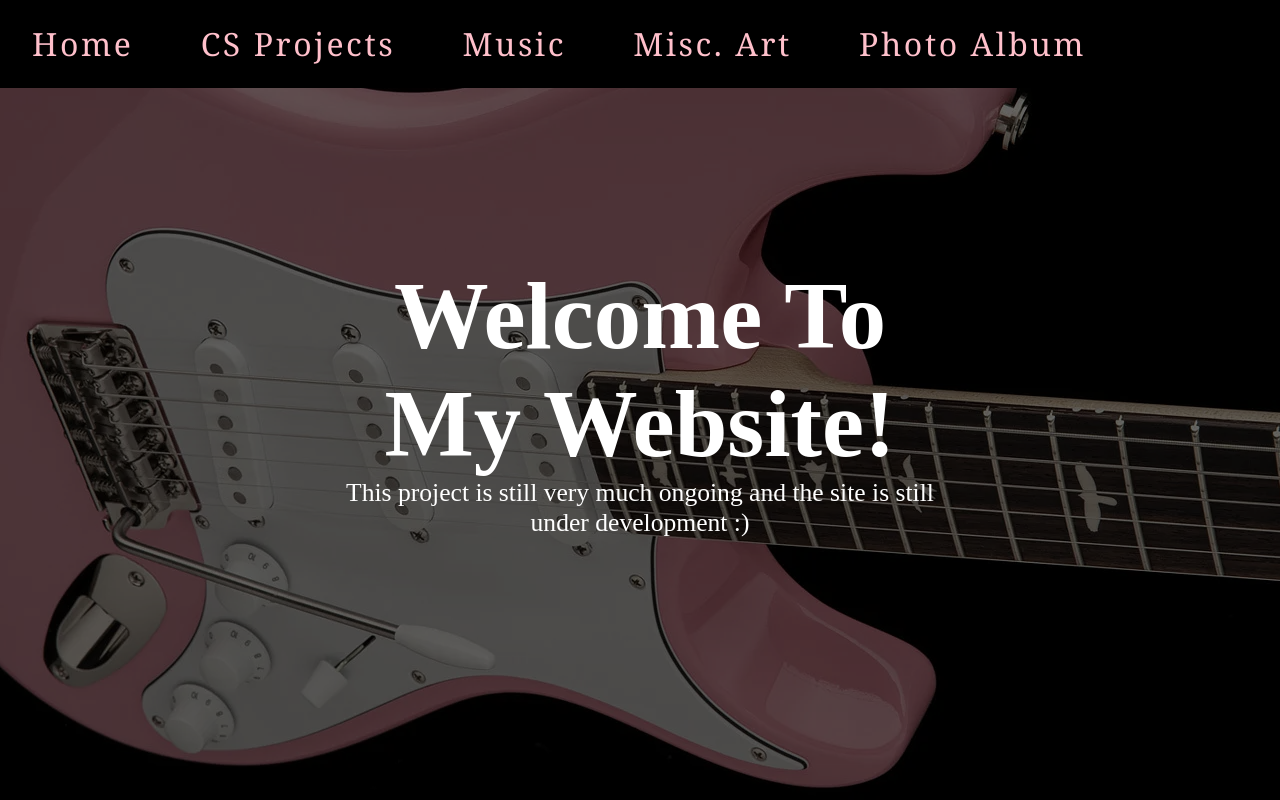
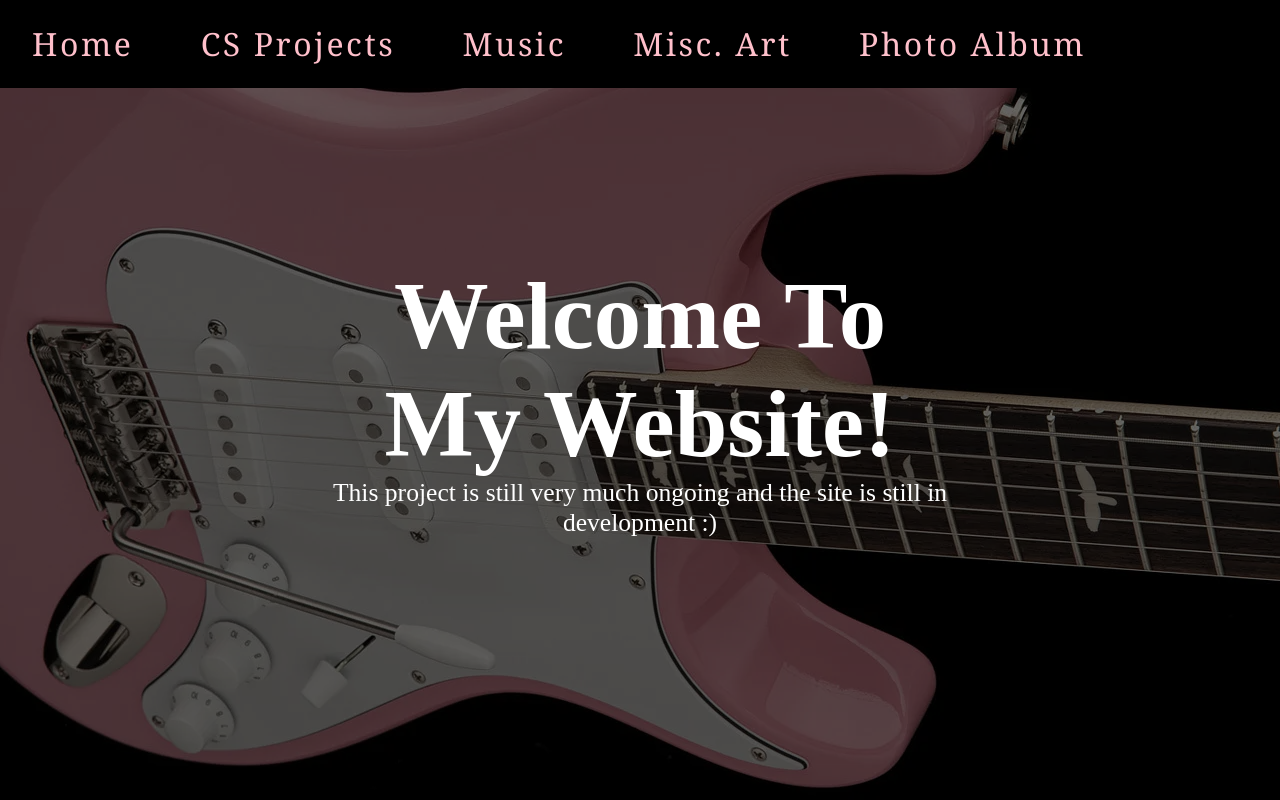
Before and after one commit to hagenzhang/hagenzhang.github.io, a plain HTML site: page index.html in a window 1280 px wide. Shown: the top 800 px of the page. Drawn offline with Linux system fonts and the light colour scheme.

Commit message:
Updated Home Page Banner
changed the banner to say "in development" rather than "under develpment"

```diff
--- a/index.html
+++ b/index.html
@@ -62,7 +62,7 @@
 
             <div class="header_text">
                 <h1>Welcome To My Website!</h1>
-                <p>This project is still very much ongoing and the site is still under development :&#41;</p>
+                <p>This project is still very much ongoing and the site is still in development :&#41;</p>
             </div>
         </section>
 
```
